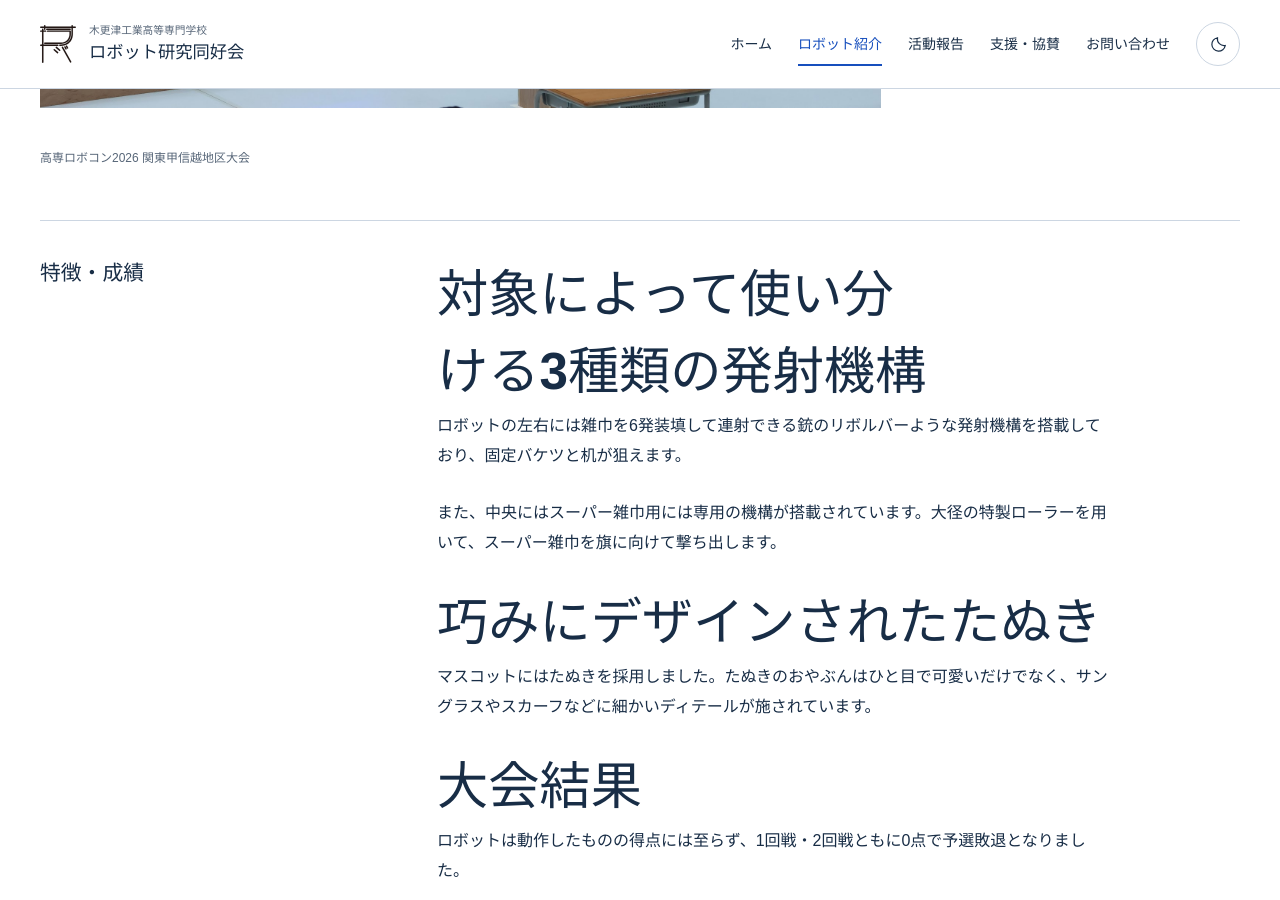
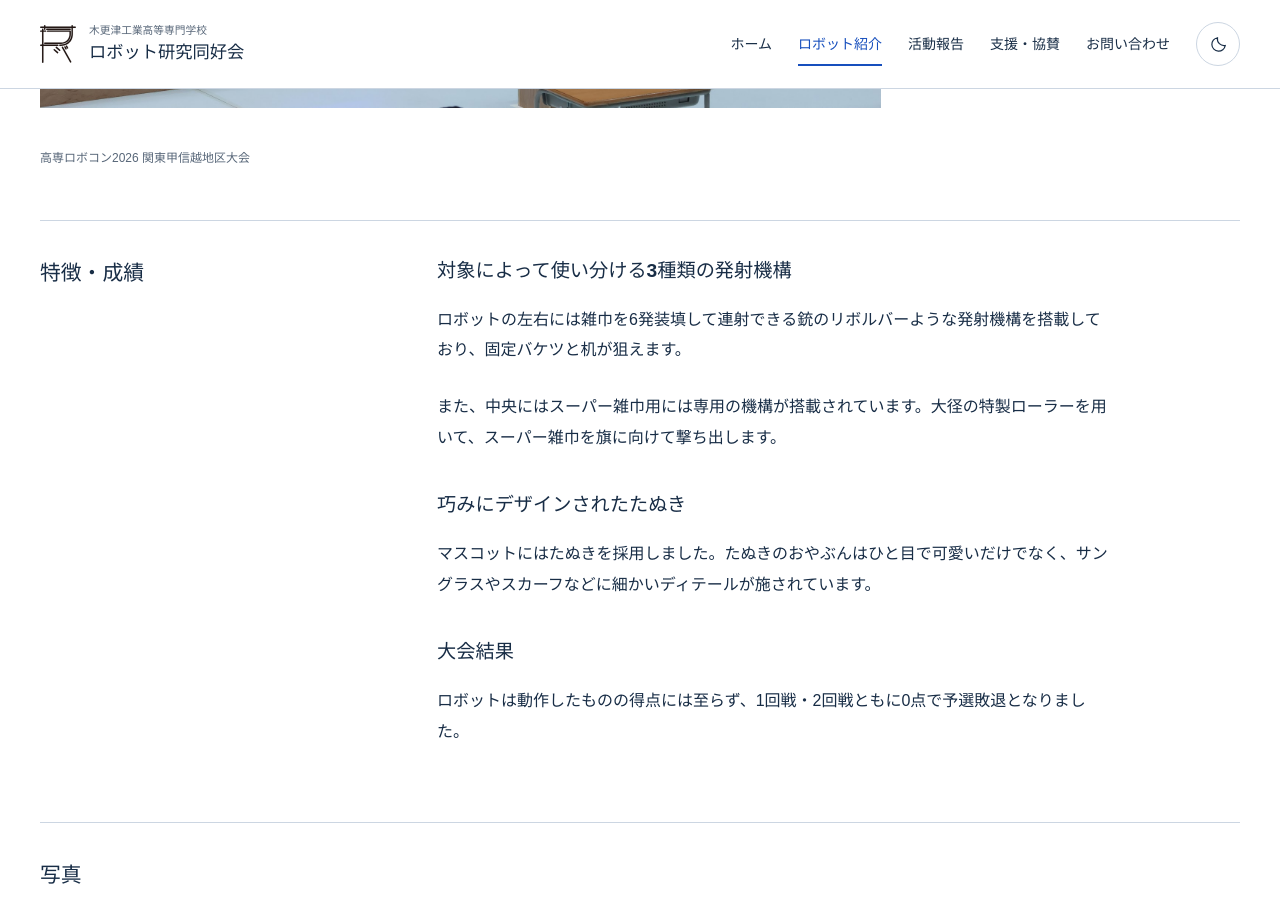
Before and after one commit to nitkcrbkn/nitkcrbkn.github.io, a Jekyll site: the page built from _robots/2026-tanukisa-saikyo-densetsu.md, in a window 1280 px wide and 900 px high, scrolled down 705 px. Built offline with Jekyll 4.4.1, drawn with Linux system fonts in a browser that asks for light colours.

```diff
--- a/_robots/2026-tanukisa-saikyo-densetsu.md
+++ b/_robots/2026-tanukisa-saikyo-densetsu.md
@@ -22,16 +22,16 @@ gallery:
     caption: 「喧嘩上等」が書かれた黒板
 competition: 高専杯雑巾投擲選手権
 ---
-# 対象によって使い分ける3種類の発射機構
+### 対象によって使い分ける3種類の発射機構
 
 ロボットの左右には雑巾を6発装填して連射できる銃のリボルバーような発射機構を搭載しており、固定バケツと机が狙えます。
 
 また、中央にはスーパー雑巾用には専用の機構が搭載されています。大径の特製ローラーを用いて、スーパー雑巾を旗に向けて撃ち出します。
 
-# 巧みにデザインされたたぬき
+### 巧みにデザインされたたぬき
 
 マスコットにはたぬきを採用しました。たぬきのおやぶんはひと目で可愛いだけでなく、サングラスやスカーフなどに細かいディテールが施されています。
 
-# 大会結果
+### 大会結果
 
 ロボットは動作したものの得点には至らず、1回戦・2回戦ともに0点で予選敗退となりました。
```
